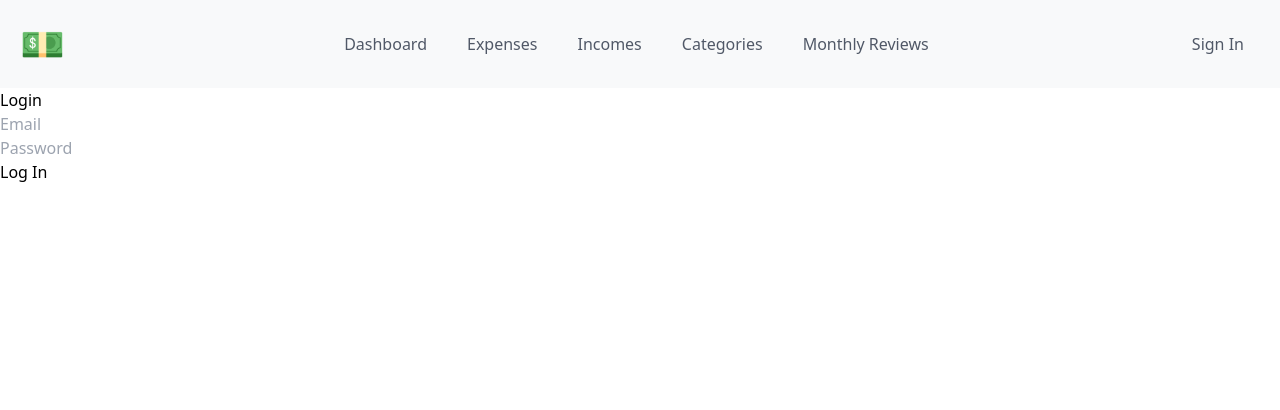
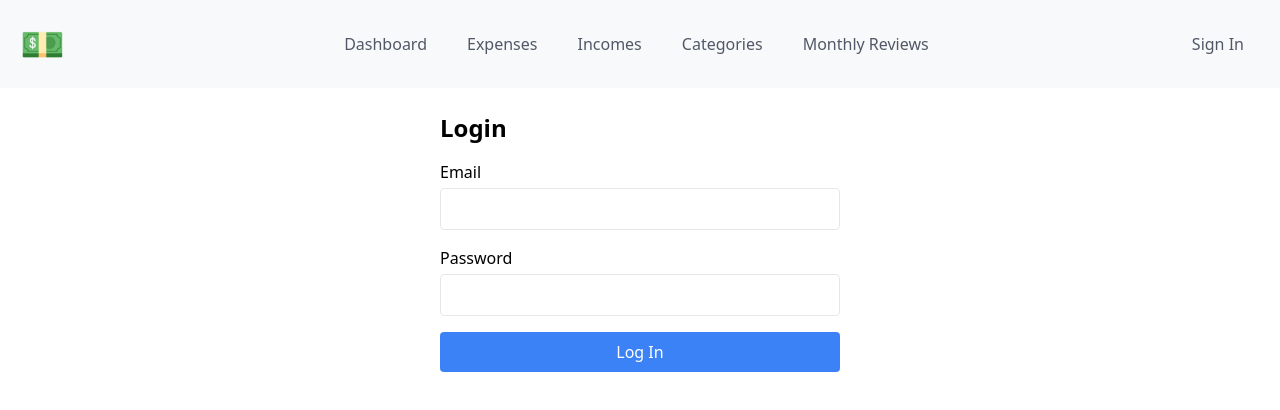
Before and after one commit to chrisaugust/Flow2-Frontend, a React (Vite) app: page /login in a window 1280 px wide. Shown: the top 410 px of the page. Built offline with nearby package versions, Linux system fonts and the light colour scheme; no server answers; the HTML template or start-up script is replaced by a standard one.

Commit message:
Add Tailwind styles to Login component

```diff
--- a/src/components/Login.jsx
+++ b/src/components/Login.jsx
@@ -6,10 +6,13 @@ const Login = ({ onLogin }) => {
   const [email, setEmail] = useState('');
   const [password, setPassword] = useState('');
   const [error, setError] = useState('');
+  const [loading, setLoading] = useState(false);
   const navigate = useNavigate();
 
   const handleLogin = async (e) => {
     e.preventDefault();
+    setLoading(true);
+    setError(null);
 
     try {
       const res = await api.post('/login', { email, password });
@@ -25,33 +28,48 @@ const Login = ({ onLogin }) => {
       console.error('Login error:', err);
       const apiErrors = err.response?.data?.errors;
       setError(apiErrors ? apiErrors.join(', ') : err.message || 'Something went wrong');
+    } finally {
+      setLoading(false);
     }
   };
 
   return (
+    <div className="p-6 max-w-md mx-auto">
+      <h1 className="text-2xl font-bold mb-4">Login</h1>
+
+      <form onSubmit={handleLogin} className="space-y-4">
         <div>
-      <h1>Login</h1>
-      {error && <p style={{ color: 'red' }}>{error}</p>}
-
-      <form onSubmit={handleLogin}>
+          <label className="block mb-1">Email</label>
           <input
             type="email"
-          placeholder="Email"
             value={email}
-          onChange={e => setEmail(e.target.value)}
+            onChange={(e) => setEmail(e.target.value)}
             required
+            className="w-full border p-2 rounded"
           />
-        <br />
+        </div>
+
+        <div>
+          <label className="block mb-1">Password</label>
           <input
             type="password"
-          placeholder="Password"
             value={password}
-          onChange={e => setPassword(e.target.value)}
+            onChange={(e) => setPassword(e.target.value)}
             required
+            className="w-full border p-2 rounded"
           />
-        <br />
-        <button type="submit">Log In</button>
+        </div>
+
+        <button
+          type="submit"
+          disabled={loading}
+          className="w-full bg-blue-500 text-white py-2 rounded"
+        >
+          {loading ? 'Logging In...' : 'Log In'}
+        </button>
       </form>
+
+      {error && <p className="text-red-500 mt-2">{error}</p>}
     </div>
   );
 };
```
Lines whose indentation alone changed are shown as unchanged.
